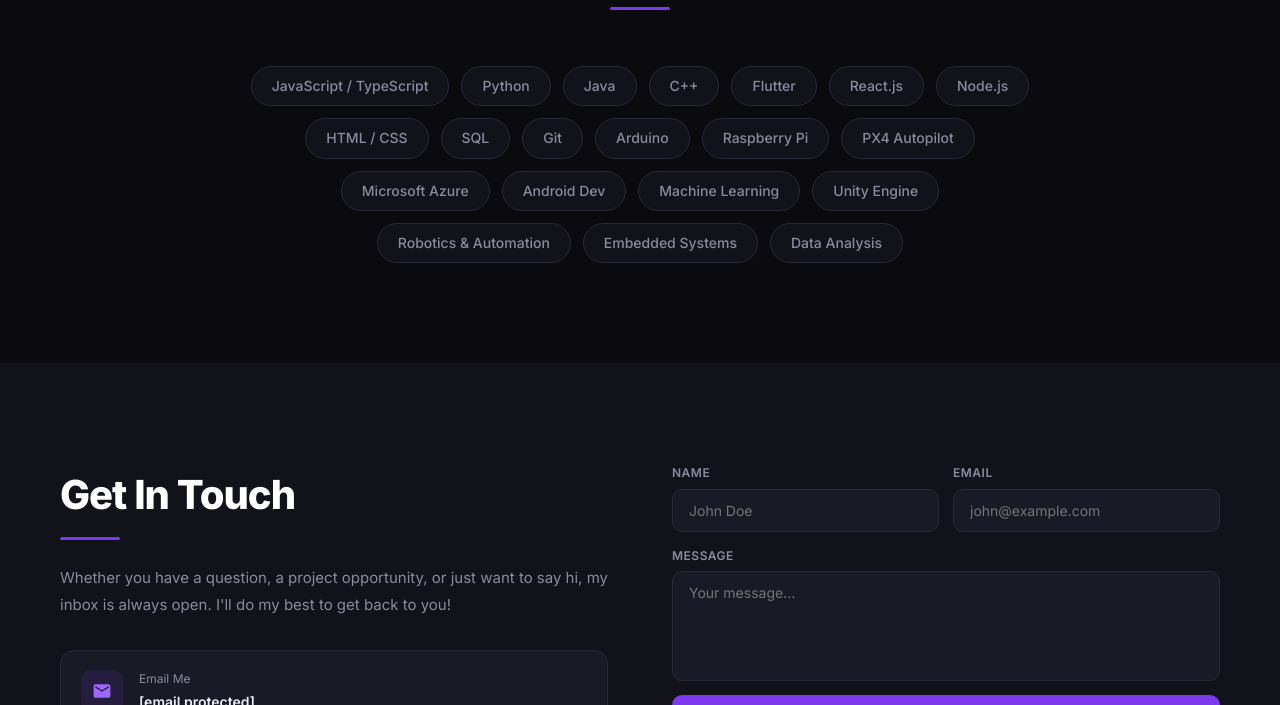
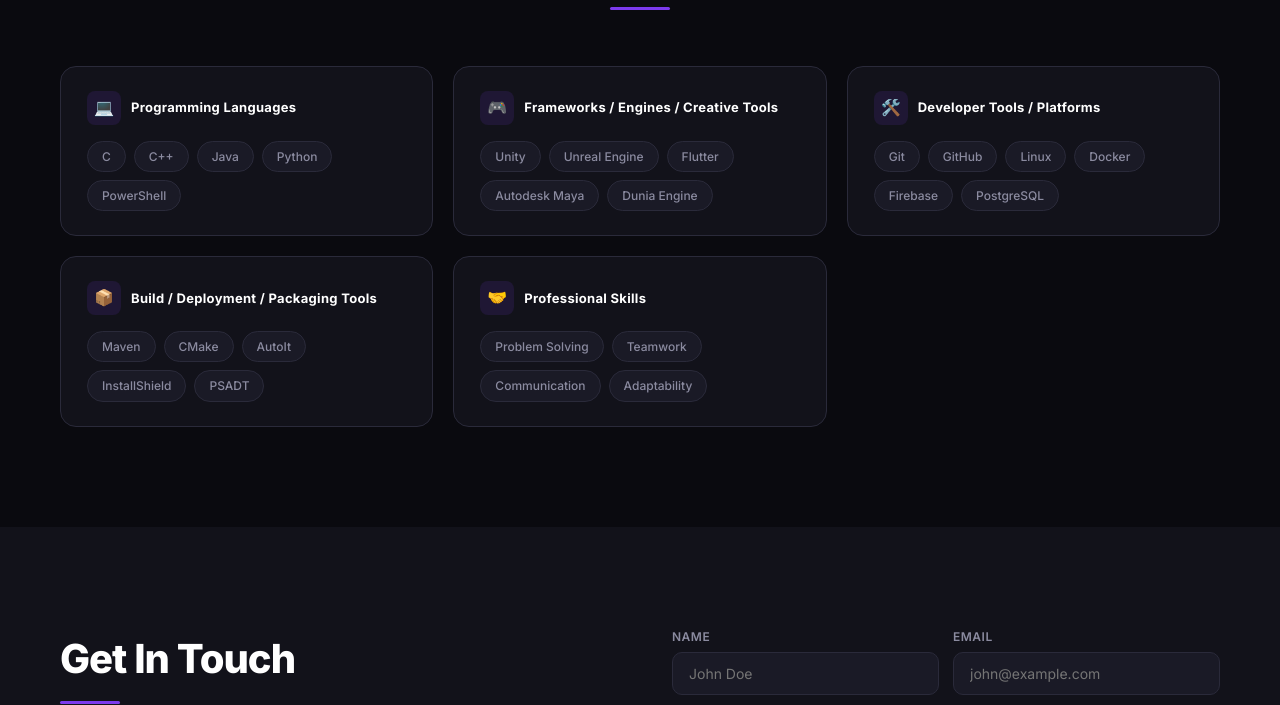
Before and after one commit to sarveshsolanke/portfolio, a plain HTML site: page index.html in a window 1280 px wide. Shown: the part 3948-4653 px from the top of the page. Drawn offline with Linux system fonts and the light colour scheme.

Commit message:
int 2
skills section updated

```diff
--- a/index.html
+++ b/index.html
@@ -359,19 +359,44 @@
 
     /* SKILLS */
     #skills { background: var(--bg); }
-    .skills-wrapper {
-      display: flex; flex-direction: column; align-items: center;
+    .skills-grid {
+      display: grid;
+      grid-template-columns: repeat(auto-fill, minmax(340px, 1fr));
+      gap: 20px;
     }
-    .skills-pills {
-      display: flex; flex-wrap: wrap; justify-content: center;
-      gap: 12px; max-width: 800px;
+    .skill-category {
+      background: var(--surface);
+      border: 1px solid var(--border);
+      border-radius: 16px;
+      padding: 24px 26px;
+      transition: border-color 0.3s;
+    }
+    .skill-category:hover { border-color: rgba(124,58,237,0.35); }
+    .skill-cat-header {
+      display: flex; align-items: center; gap: 10px;
+      margin-bottom: 16px;
+    }
+    .skill-cat-icon {
+      width: 34px; height: 34px;
+      background: rgba(124,58,237,0.12);
+      border-radius: 8px;
+      display: flex; align-items: center; justify-content: center;
+      font-size: 16px; flex-shrink: 0;
+    }
+    .skill-cat-title {
+      font-size: 13px; font-weight: 700;
+      color: var(--white);
+      letter-spacing: 0.3px;
+    }
+    .skill-pills {
+      display: flex; flex-wrap: wrap; gap: 8px;
     }
     .skill-pill {
-      padding: 8px 20px;
-      background: var(--surface);
+      padding: 5px 14px;
+      background: var(--surface2);
       border: 1px solid var(--border);
       border-radius: 50px;
-      font-size: 14px; font-weight: 500;
+      font-size: 12px; font-weight: 500;
       color: var(--muted);
       transition: border-color 0.2s, color 0.2s, background 0.2s;
     }
@@ -624,7 +649,7 @@
         <div class="exp-content">
           <div class="exp-header">
             <div class="exp-company">
-              <a href="https://www.expsar.com/" target="_blank" style="color:inherit;text-decoration:none;display:inline-flex;align-items:center;gap:6px;">Expsar LLP <svg width="14" height="14" viewBox="0 0 24 24" fill="currentColor"><path d="M19 19H5V5h7V3H5a2 2 0 0 0-2 2v14a2 2 0 0 0 2 2h14a2 2 0 0 0 2-2v-7h-2v7zM14 3v2h3.59l-9.83 9.83 1.41 1.41L19 6.41V10h2V3h-7z"/></svg></a>
+              <a href="YOUR_EXPSAR_URL" target="_blank" style="color:inherit;text-decoration:none;display:inline-flex;align-items:center;gap:6px;">Expsar LLP <svg width="14" height="14" viewBox="0 0 24 24" fill="currentColor"><path d="M19 19H5V5h7V3H5a2 2 0 0 0-2 2v14a2 2 0 0 0 2 2h14a2 2 0 0 0 2-2v-7h-2v7zM14 3v2h3.59l-9.83 9.83 1.41 1.41L19 6.41V10h2V3h-7z"/></svg></a>
             </div>
             <div class="exp-badge">
               <svg viewBox="0 0 24 24"><path d="M19 4h-1V2h-2v2H8V2H6v2H5c-1.11 0-1.99.9-1.99 2L3 20c0 1.1.89 2 2 2h14c1.1 0 2-.9 2-2V6c0-1.1-.9-2-2-2zm0 16H5V9h14v11z"/></svg>
@@ -681,7 +706,7 @@
           <div class="project-tags">
             <span class="tag">AI</span><span class="tag">Drone Tech</span><span class="tag">Indoor Mapping</span><span class="tag">Startup</span>
           </div>
-          <a href="https://www.expsar.com/" target="_blank" onclick="event.stopPropagation()" class="project-read" style="display:inline-flex;align-items:center;gap:6px;text-decoration:none;">
+          <a href="YOUR_EXPSAR_URL" target="_blank" onclick="event.stopPropagation()" class="project-read" style="display:inline-flex;align-items:center;gap:6px;text-decoration:none;">
             <svg width="14" height="14" viewBox="0 0 24 24" fill="currentColor"><path d="M19 19H5V5h7V3H5a2 2 0 0 0-2 2v14a2 2 0 0 0 2 2h14a2 2 0 0 0 2-2v-7h-2v7zM14 3v2h3.59l-9.83 9.83 1.41 1.41L19 6.41V10h2V3h-7z"/></svg>
             Expsar LLP ↗
           </a>
@@ -702,7 +727,7 @@
           <div class="project-tags">
             <span class="tag">Arduino</span><span class="tag">Raspberry Pi</span><span class="tag">Embedded Programming</span>
           </div>
-          <a href="https://www.youtube.com/watch?v=_gwgB6Yc8v4" target="_blank" onclick="event.stopPropagation()" class="project-read" style="display:inline-flex;align-items:center;gap:6px;text-decoration:none;">
+          <a href="YOUR_YOUTUBE_URL" target="_blank" onclick="event.stopPropagation()" class="project-read" style="display:inline-flex;align-items:center;gap:6px;text-decoration:none;">
             <svg width="14" height="14" viewBox="0 0 24 24" fill="currentColor"><path d="M10 15l5.19-3L10 9v6m11.56-7.83c.13.47.22 1.1.28 1.9.07.8.1 1.49.1 2.09L22 12c0 1.86-.14 3.23-.44 4.17-.27.82-.9 1.45-1.72 1.72-.47.13-1.33.22-2.65.28-1.3.07-2.49.1-3.59.1L12 18c-3.19 0-5.22-.14-6.17-.44-.82-.27-1.45-.9-1.72-1.72-.13-.47-.22-1.1-.28-1.9-.07-.8-.1-1.49-.1-2.09L4 12c0-1.86.14-3.23.44-4.17.27-.82.9-1.45 1.72-1.72.47-.13 1.33-.22 2.65-.28 1.3-.07 2.49-.1 3.59-.1L12 6c3.19 0 5.22.14 6.17.44.82.27 1.45.9 1.72 1.72z"/></svg>
             DronoMines 2 ↗
           </a>
@@ -754,31 +779,80 @@
   <div class="section-inner">
     <div class="section-title-block" style="text-align:center;">
       <h2 class="section-title" style="text-align:center;">Technical Skills</h2>
-      <div class="title-line" style="margin:10px auto;"></div>
+      <div class="title-line" style="margin:10px auto 40px;"></div>
     </div>
-    <div class="skills-wrapper">
-      <div class="skills-pills">
-        <span class="skill-pill">JavaScript / TypeScript</span>
-        <span class="skill-pill">Python</span>
-        <span class="skill-pill">Java</span>
-        <span class="skill-pill">C++</span>
-        <span class="skill-pill">Flutter</span>
-        <span class="skill-pill">React.js</span>
-        <span class="skill-pill">Node.js</span>
-        <span class="skill-pill">HTML / CSS</span>
-        <span class="skill-pill">SQL</span>
-        <span class="skill-pill">Git</span>
-        <span class="skill-pill">Arduino</span>
-        <span class="skill-pill">Raspberry Pi</span>
-        <span class="skill-pill">PX4 Autopilot</span>
-        <span class="skill-pill">Microsoft Azure</span>
-        <span class="skill-pill">Android Dev</span>
-        <span class="skill-pill">Machine Learning</span>
-        <span class="skill-pill">Unity Engine</span>
-        <span class="skill-pill">Robotics &amp; Automation</span>
-        <span class="skill-pill">Embedded Systems</span>
-        <span class="skill-pill">Data Analysis</span>
+    <div class="skills-grid">
+
+      <div class="skill-category">
+        <div class="skill-cat-header">
+          <div class="skill-cat-icon">💻</div>
+          <div class="skill-cat-title">Programming Languages</div>
+        </div>
+        <div class="skill-pills">
+          <span class="skill-pill">C</span>
+          <span class="skill-pill">C++</span>
+          <span class="skill-pill">Java</span>
+          <span class="skill-pill">Python</span>
+          <span class="skill-pill">PowerShell</span>
+        </div>
       </div>
+
+      <div class="skill-category">
+        <div class="skill-cat-header">
+          <div class="skill-cat-icon">🎮</div>
+          <div class="skill-cat-title">Frameworks / Engines / Creative Tools</div>
+        </div>
+        <div class="skill-pills">
+          <span class="skill-pill">Unity</span>
+          <span class="skill-pill">Unreal Engine</span>
+          <span class="skill-pill">Flutter</span>
+          <span class="skill-pill">Autodesk Maya</span>
+          <span class="skill-pill">Dunia Engine</span>
+        </div>
+      </div>
+
+      <div class="skill-category">
+        <div class="skill-cat-header">
+          <div class="skill-cat-icon">🛠️</div>
+          <div class="skill-cat-title">Developer Tools / Platforms</div>
+        </div>
+        <div class="skill-pills">
+          <span class="skill-pill">Git</span>
+          <span class="skill-pill">GitHub</span>
+          <span class="skill-pill">Linux</span>
+          <span class="skill-pill">Docker</span>
+          <span class="skill-pill">Firebase</span>
+          <span class="skill-pill">PostgreSQL</span>
+        </div>
+      </div>
+
+      <div class="skill-category">
+        <div class="skill-cat-header">
+          <div class="skill-cat-icon">📦</div>
+          <div class="skill-cat-title">Build / Deployment / Packaging Tools</div>
+        </div>
+        <div class="skill-pills">
+          <span class="skill-pill">Maven</span>
+          <span class="skill-pill">CMake</span>
+          <span class="skill-pill">AutoIt</span>
+          <span class="skill-pill">InstallShield</span>
+          <span class="skill-pill">PSADT</span>
+        </div>
+      </div>
+
+      <div class="skill-category">
+        <div class="skill-cat-header">
+          <div class="skill-cat-icon">🤝</div>
+          <div class="skill-cat-title">Professional Skills</div>
+        </div>
+        <div class="skill-pills">
+          <span class="skill-pill">Problem Solving</span>
+          <span class="skill-pill">Teamwork</span>
+          <span class="skill-pill">Communication</span>
+          <span class="skill-pill">Adaptability</span>
+        </div>
+      </div>
+
     </div>
   </div>
 </section>
@@ -856,7 +930,7 @@
       role: 'Co-founder & Technical Lead (Early-stage Startup · No Longer Active)',
       desc: 'Contributed to an early-stage startup focused on indoor navigation and drone-mapping technology. Worked on client coordination, system execution, and managing end-to-end delivery processes. A strong learning experience in product development, technical leadership, and stakeholder communication.',
       tags: ['AI', 'Drone Tech', 'Indoor Mapping', 'Python', 'Flutter', 'Startup'],
-      link: 'https://www.expsar.com/',
+      link: 'YOUR_EXPSAR_URL',
       linkLabel: 'Expsar LLP'
     },
     dronomines: {
@@ -864,7 +938,7 @@
       role: 'Lead Developer',
       desc: 'Developed an advanced drone-based video surveillance solution focusing on landslide prediction and automation. Designed and built an image processing pipeline for real-time hazard detection.',
       tags: ['Arduino', 'Raspberry Pi', 'Embedded Programming', 'Python / C++ / C#', 'Unity Engine', 'Robotics & Automation'],
-      link: 'https://www.youtube.com/watch?v=_gwgB6Yc8v4',
+      link: 'YOUR_YOUTUBE_URL',
       linkLabel: 'DronoMines 2'
     },
     inmaps: {
```
